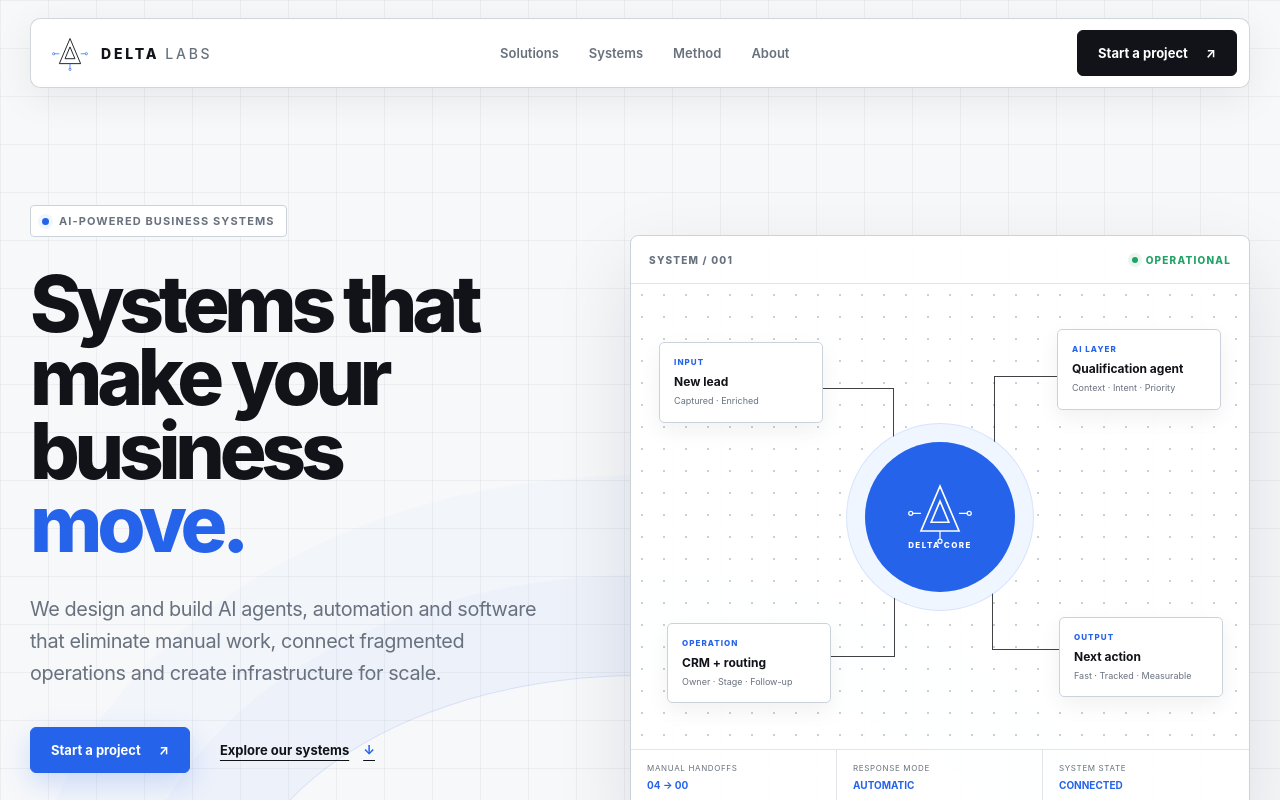
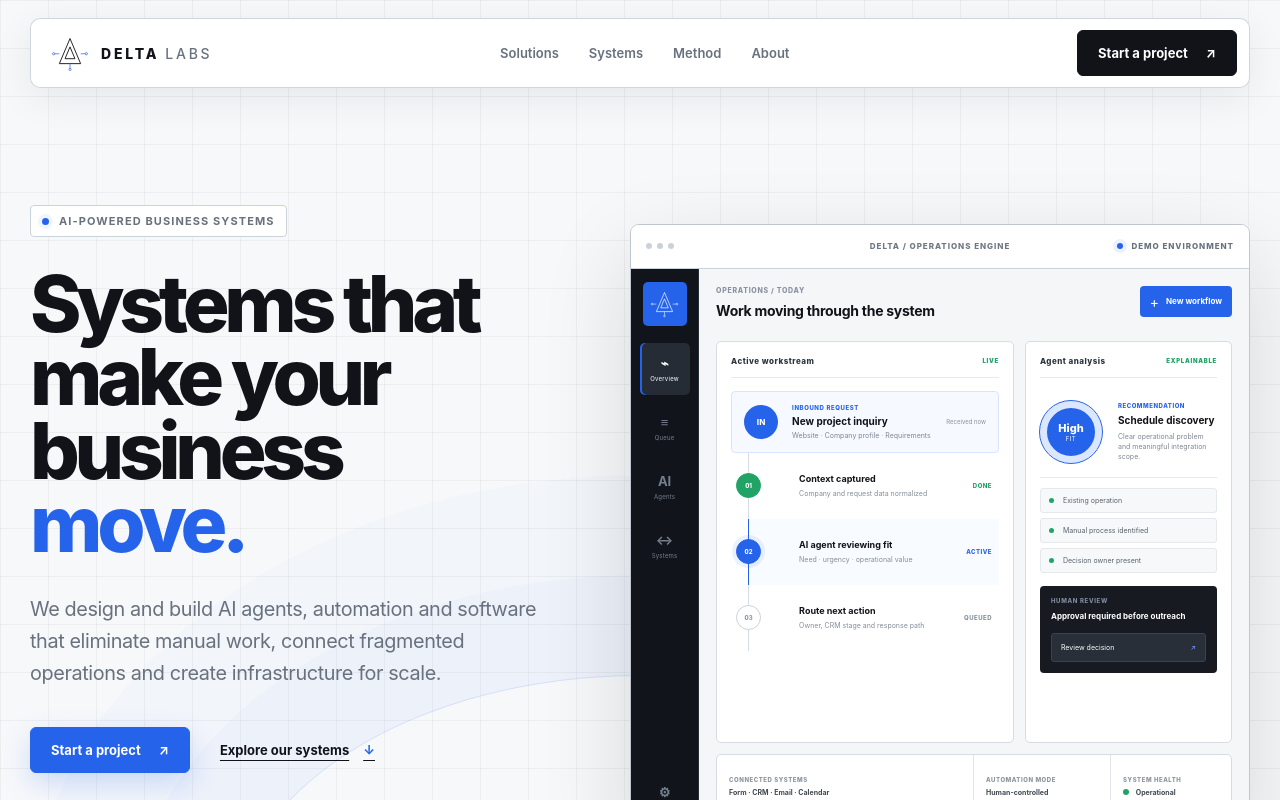
Before and after one commit to christopherecom14-pixel/DELTA-LABS, a Next.js app: page / in a window 1280 px wide. Shown: the top 800 px of the page. Built offline with nearby package versions, Linux system fonts and the light colour scheme.

Commit message:
Redesign Delta systems visuals

```diff
--- a/app/globals.css
+++ b/app/globals.css
@@ -111,40 +111,78 @@ button, a { -webkit-tap-highlight-color: transparent; }
 .hero-services { display: flex; align-items: center; flex-wrap: wrap; gap: 11px; margin-top: 50px; color: var(--muted); font-size: 11px; font-weight: 700; letter-spacing: .09em; text-transform: uppercase; }
 .hero-services i { width: 3px; height: 3px; background: var(--blue); border-radius: 50%; }
 
-.system-console { align-self: center; min-height: 590px; background: rgba(255, 255, 255, .94); border: 1px solid var(--line-dark); box-shadow: 0 28px 80px rgba(17, 19, 24, .11); border-radius: 8px; overflow: hidden; }
-.console-topline { height: 48px; display: flex; align-items: center; justify-content: space-between; padding: 0 18px; border-bottom: 1px solid var(--line); color: var(--muted); font-size: 10px; font-weight: 800; letter-spacing: .12em; }
-.console-topline .live { display: flex; align-items: center; gap: 8px; color: var(--green); }
-.console-topline .live i { width: 6px; height: 6px; background: var(--green); border-radius: 50%; box-shadow: 0 0 0 4px rgba(33, 163, 102, .1); }
-.console-stage { position: relative; height: 465px; background-image: radial-gradient(#c9d0da 1px, transparent 1px); background-size: 22px 22px; overflow: hidden; }
-.system-card { position: absolute; z-index: 3; width: 164px; padding: 14px; background: white; border: 1px solid var(--line-dark); border-radius: 5px; box-shadow: 0 8px 22px rgba(17, 19, 24, .06); }
-.system-card small { display: block; margin-bottom: 7px; color: var(--blue); font-size: 8px; font-weight: 850; letter-spacing: .13em; }
-.system-card strong { display: block; margin-bottom: 5px; font-size: 12px; }
-.system-card span { display: block; color: var(--muted); font-size: 9px; line-height: 1.45; }
-.system-card--lead { left: 28px; top: 58px; }
-.system-card--agent { right: 28px; top: 45px; }
-.system-card--crm { left: 36px; bottom: 46px; }
-.system-card--result { right: 26px; bottom: 52px; }
-.system-core { position: absolute; z-index: 4; left: 50%; top: 50%; width: 150px; height: 150px; display: grid; place-items: center; align-content: center; color: white; background: var(--blue); border-radius: 50%; transform: translate(-50%, -50%); box-shadow: 0 0 0 18px var(--blue-pale), 0 0 0 19px rgba(37, 99, 235, .18); }
-.system-core .delta-mark { width: 68px; height: 68px; }
-.system-core .delta-trace { stroke: white; }
-.system-core .delta-node { fill: var(--blue); stroke: white; }
-.system-core span { margin-top: -6px; font-size: 8px; font-weight: 850; letter-spacing: .18em; }
-.flow-line { position: absolute; z-index: 1; display: block; border-color: var(--blue); opacity: .8; }
-.flow-line::after { content: ""; position: absolute; width: 7px; height: 7px; background: white; border: 2px solid var(--blue); border-radius: 50%; }
-.flow-line--one { left: 190px; top: 104px; width: 73px; height: 92px; border-top: 1px solid; border-right: 1px solid; }
-.flow-line--one::after { right: -5px; bottom: -5px; }
-.flow-line--two { right: 190px; top: 92px; width: 65px; height: 104px; border-top: 1px solid; border-left: 1px solid; }
-.flow-line--two::after { left: -5px; bottom: -5px; }
-.flow-line--three { left: 199px; bottom: 92px; width: 65px; height: 104px; border-bottom: 1px solid; border-right: 1px solid; }
-.flow-line--three::after { right: -5px; top: -5px; }
-.flow-line--four { right: 190px; bottom: 99px; width: 67px; height: 97px; border-bottom: 1px solid; border-left: 1px solid; }
-.flow-line--four::after { left: -5px; top: -5px; }
-.console-metrics { min-height: 76px; display: grid; grid-template-columns: repeat(3, 1fr); border-top: 1px solid var(--line); }
-.console-metrics div { padding: 13px 16px; border-right: 1px solid var(--line); }
-.console-metrics div:last-child { border: 0; }
-.console-metrics span, .console-metrics strong { display: block; }
-.console-metrics span { margin-bottom: 6px; color: var(--muted); font-size: 8px; letter-spacing: .08em; text-transform: uppercase; }
-.console-metrics strong { font-size: 10px; color: var(--blue); }
+.command-system { align-self: center; min-height: 610px; background: #f4f6f8; border: 1px solid #bfc6d0; box-shadow: 0 32px 90px rgba(17, 19, 24, .14); border-radius: 9px; overflow: hidden; }
+.command-chrome { height: 44px; display: grid; grid-template-columns: 1fr auto 1fr; align-items: center; padding: 0 15px; color: #6f7885; background: white; border-bottom: 1px solid var(--line-dark); font-size: 8px; font-weight: 800; letter-spacing: .12em; }
+.chrome-dots { display: flex; gap: 5px; }
+.chrome-dots i { width: 6px; height: 6px; background: #cbd1d9; border-radius: 50%; }
+.command-chrome > span:nth-child(2) { text-align: center; }
+.demo-state { justify-self: end; display: flex; align-items: center; gap: 8px; color: #68717e; }
+.demo-state i { width: 6px; height: 6px; background: var(--blue); border-radius: 50%; box-shadow: 0 0 0 4px rgba(37,99,235,.09); }
+.command-body { min-height: 566px; display: grid; grid-template-columns: 68px 1fr; }
+.command-sidebar { display: flex; flex-direction: column; align-items: center; gap: 7px; padding: 13px 8px; background: #11151b; border-right: 1px solid #292f38; }
+.sidebar-mark { width: 44px; height: 44px; display: grid; place-items: center; margin-bottom: 10px; color: white; background: var(--blue); border-radius: 5px; }
+.sidebar-mark .delta-mark { width: 29px; height: 29px; }
+.sidebar-mark .delta-trace, .sidebar-mark .delta-outline { stroke: white; }
+.sidebar-mark .delta-node { fill: var(--blue); stroke: white; }
+.side-item { width: 50px; min-height: 52px; display: grid; place-items: center; align-content: center; gap: 4px; padding: 5px; color: #737e8d; background: transparent; border: 0; border-radius: 5px; cursor: default; }
+.side-item span { font-size: 13px; font-weight: 750; }
+.side-item small { font-size: 6px; letter-spacing: .04em; }
+.side-item--active { color: white; background: #252c36; box-shadow: inset 2px 0 var(--blue); }
+.side-item--bottom { margin-top: auto; }
+.command-main { min-width: 0; padding: 17px; }
+.command-heading { height: 55px; display: flex; align-items: flex-start; justify-content: space-between; }
+.command-heading small, .command-heading strong { display: block; }
+.command-heading small { margin-bottom: 7px; color: #89929e; font-size: 7px; font-weight: 800; letter-spacing: .1em; }
+.command-heading strong { font-size: 14px; letter-spacing: -.02em; }
+.command-heading button { min-height: 31px; display: flex; align-items: center; gap: 7px; padding: 0 10px; color: white; background: var(--blue); border: 0; border-radius: 4px; font-size: 8px; font-weight: 750; }
+.command-heading button span { font-size: 14px; font-weight: 400; }
+.command-layout { display: grid; grid-template-columns: 1.18fr .82fr; gap: 11px; min-height: 402px; }
+.workstream-panel, .intelligence-panel { padding: 14px; background: white; border: 1px solid #d7dce3; border-radius: 5px; }
+.panel-title { display: flex; align-items: center; justify-content: space-between; margin-bottom: 13px; padding-bottom: 11px; border-bottom: 1px solid #e6e9ed; }
+.panel-title span { color: #2c333c; font-size: 8px; font-weight: 800; letter-spacing: .06em; }
+.panel-title small { color: var(--green); font-size: 6px; font-weight: 900; letter-spacing: .12em; }
+.workstream-focus { display: grid; grid-template-columns: 38px 1fr auto; gap: 10px; align-items: center; padding: 12px; background: #f6f9ff; border: 1px solid #d9e5ff; border-radius: 4px; }
+.focus-icon { width: 34px; height: 34px; display: grid; place-items: center; color: white; background: var(--blue); border-radius: 50%; font-size: 8px; font-weight: 850; }
+.workstream-focus small, .workstream-focus strong, .workstream-focus p { display: block; margin: 0; }
+.workstream-focus small { margin-bottom: 4px; color: var(--blue); font-size: 6px; font-weight: 850; letter-spacing: .1em; }
+.workstream-focus strong { font-size: 10px; }
+.workstream-focus p { margin-top: 4px; color: #7e8793; font-size: 7px; }
+.workstream-focus > i { color: #89929e; font-size: 6px; font-style: normal; }
+.event-line { min-height: 66px; position: relative; display: grid; grid-template-columns: 25px 1fr auto; gap: 9px; align-items: center; margin-left: 17px; padding: 10px 7px 10px 16px; border-left: 1px solid #d7dce3; }
+.event-line > span { width: 25px; height: 25px; display: grid; place-items: center; margin-left: -29px; color: #8b949f; background: white; border: 1px solid #ccd2da; border-radius: 50%; font-size: 6px; font-weight: 850; }
+.event-line strong, .event-line small { display: block; }
+.event-line strong { margin-bottom: 5px; font-size: 9px; }
+.event-line small { color: #858e9a; font-size: 7px; }
+.event-line > i { color: #8a939f; font-size: 6px; font-style: normal; font-weight: 850; letter-spacing: .08em; }
+.event-line--done > span { color: white; background: var(--green); border-color: var(--green); }
+.event-line--done > i { color: var(--green); }
+.event-line--active { background: #f8fbff; border-left-color: var(--blue); }
+.event-line--active > span { color: white; background: var(--blue); border-color: var(--blue); box-shadow: 0 0 0 4px rgba(37,99,235,.09); }
+.event-line--active > i { color: var(--blue); }
+.analysis-score { display: grid; grid-template-columns: 66px 1fr; gap: 12px; align-items: center; padding: 10px 0 14px; }
+.score-ring { width: 62px; height: 62px; display: grid; place-items: center; align-content: center; color: white; background: var(--blue); border: 7px solid #dbe7ff; outline: 1px solid var(--blue); border-radius: 50%; }
+.score-ring span { font-size: 11px; font-weight: 850; }
+.score-ring small { font-size: 6px; letter-spacing: .08em; text-transform: uppercase; }
+.analysis-score > div:last-child small, .analysis-score > div:last-child strong { display: block; }
+.analysis-score > div:last-child small { margin-bottom: 5px; color: var(--blue); font-size: 6px; font-weight: 850; letter-spacing: .09em; }
+.analysis-score > div:last-child strong { font-size: 10px; }
+.analysis-score p { margin: 6px 0 0; color: #7f8894; font-size: 7px; line-height: 1.45; }
+.signal-list { display: grid; gap: 5px; padding: 10px 0 13px; border-top: 1px solid #e7eaee; }
+.signal-list span { padding: 7px 8px; color: #59626e; background: #f7f8fa; border: 1px solid #e5e8ec; border-radius: 3px; font-size: 7px; }
+.signal-list i { display: inline-block; width: 5px; height: 5px; margin-right: 7px; background: var(--green); border-radius: 50%; }
+.human-gate { padding: 11px; background: #171b21; border-radius: 4px; }
+.human-gate > span, .human-gate > strong { display: block; }
+.human-gate > span { margin-bottom: 7px; color: #7d8aa0; font-size: 6px; font-weight: 850; letter-spacing: .11em; }
+.human-gate > strong { margin-bottom: 11px; color: white; font-size: 8px; line-height: 1.4; }
+.human-gate button { width: 100%; min-height: 29px; display: flex; align-items: center; justify-content: space-between; padding: 0 9px; color: white; background: #292f38; border: 1px solid #3a424e; border-radius: 3px; font-size: 7px; }
+.human-gate button i { color: #75a1ff; font-style: normal; }
+.system-health { min-height: 66px; display: grid; grid-template-columns: 1.5fr .8fr .7fr; margin-top: 11px; background: white; border: 1px solid #d7dce3; border-radius: 5px; }
+.system-health > div { display: flex; flex-direction: column; justify-content: center; padding: 9px 12px; border-right: 1px solid #e1e5ea; }
+.system-health > div:last-child { border: 0; }
+.system-health span, .system-health strong { display: block; }
+.system-health span { margin-bottom: 5px; color: #8a939e; font-size: 6px; font-weight: 800; letter-spacing: .09em; }
+.system-health strong { color: #414852; font-size: 7px; }
+.system-health strong i { display: inline-block; width: 6px; height: 6px; margin-right: 5px; background: var(--green); border-radius: 50%; }
 
 .signal-strip { color: white; background: var(--dark); border-bottom: 1px solid var(--dark-line); }
 .signal-grid { min-height: 130px; display: grid; grid-template-columns: 1.5fr repeat(3, 1fr); align-items: stretch; }
@@ -311,7 +349,7 @@ button, a { -webkit-tap-highlight-color: transparent; }
 @media (max-width: 1100px) {
   .hero-layout { grid-template-columns: 1fr; gap: 0; padding-bottom: 100px; }
   .hero-copy-block { padding-bottom: 40px; }
-  .system-console { width: 100%; max-width: 720px; justify-self: center; }
+  .command-system { width: 100%; max-width: 760px; justify-self: center; }
   .hero { min-height: 1300px; }
   .signal-grid { grid-template-columns: 1fr 1fr; }
   .signal-grid > * { border-bottom: 1px solid var(--dark-line); }
@@ -331,11 +369,12 @@ button, a { -webkit-tap-highlight-color: transparent; }
   .hero-copy-block { padding-top: 78px; }
   .hero { min-height: auto; }
   .hero h1 { font-size: clamp(52px, 15vw, 75px); }
-  .system-console { min-height: 550px; }
-  .console-stage { height: 430px; }
-  .system-card { width: 142px; padding: 11px; }
-  .system-card--lead { left: 14px; }.system-card--agent { right: 14px; }.system-card--crm { left: 14px; }.system-card--result { right: 14px; }
-  .flow-line { display: none; }
+  .command-layout { grid-template-columns: 1fr; }
+  .command-system { min-height: 860px; }
+  .command-body { min-height: 816px; }
+  .intelligence-panel { display: grid; grid-template-columns: 1fr 1fr; gap: 12px; }
+  .intelligence-panel .panel-title { grid-column: 1 / -1; }
+  .human-gate { align-self: stretch; }
   .split-heading, .method-layout, .labs-layout, .faq-layout, .assessment-layout, .fit-panel { grid-template-columns: 1fr; gap: 45px; }
   .method-sticky, .faq-layout > div:first-child, .assessment-copy { position: static; }
   .friction-grid, .why-grid { grid-template-columns: 1fr 1fr; }
@@ -371,13 +410,22 @@ button, a { -webkit-tap-highlight-color: transparent; }
   .hero-actions { align-items: flex-start; flex-direction: column; gap: 22px; }
   .hero-services { align-items: flex-start; flex-direction: column; }
   .hero-services i { display: none; }
-  .system-console { min-height: 645px; }
-  .console-stage { height: 560px; }
-  .system-card { width: 135px; }
-  .system-card--lead { top: 24px; }.system-card--agent { top: 24px; }.system-card--crm { bottom: 25px; }.system-card--result { bottom: 25px; }
-  .system-core { width: 128px; height: 128px; }
-  .console-metrics { grid-template-columns: 1fr; }
-  .console-metrics div { border-right: 0; border-bottom: 1px solid var(--line); }
+  .command-system { min-height: 980px; }
+  .command-chrome { grid-template-columns: 1fr 1fr; }
+  .command-chrome > span:nth-child(2) { display: none; }
+  .command-body { min-height: 936px; grid-template-columns: 52px 1fr; }
+  .command-sidebar { padding-inline: 4px; }
+  .sidebar-mark { width: 39px; height: 39px; }
+  .side-item { width: 42px; }
+  .side-item small { display: none; }
+  .command-main { padding: 11px; }
+  .command-heading strong { font-size: 11px; }
+  .command-heading button { font-size: 0; }
+  .command-heading button span { font-size: 16px; }
+  .command-layout { min-height: 750px; }
+  .intelligence-panel { display: block; }
+  .system-health { grid-template-columns: 1fr; }
+  .system-health > div { border-right: 0; border-bottom: 1px solid #e1e5ea; }
   .signal-grid { grid-template-columns: 1fr; }
   .signal-grid > * { padding: 25px 0; border-left: 0; border-right: 0 !important; }
   .split-heading h2, .section-intro h2, .method-sticky h2, .assessment-copy h2, .faq-layout h2, .labs-layout h2 { font-size: 40px; }
--- a/app/page.tsx
+++ b/app/page.tsx
@@ -89,17 +89,41 @@ export default function Home() {
               </div>
             </div>
 
-            <div className="system-console" aria-label="Illustration of an integrated business system">
-              <div className="console-topline"><span>SYSTEM / 001</span><span className="live"><i /> OPERATIONAL</span></div>
-              <div className="console-stage">
-                <div className="system-card system-card--lead"><small>INPUT</small><strong>New lead</strong><span>Captured · Enriched</span></div>
-                <div className="system-card system-card--agent"><small>AI LAYER</small><strong>Qualification agent</strong><span>Context · Intent · Priority</span></div>
-                <div className="system-core"><DeltaMark /><span>DELTA CORE</span></div>
-                <div className="system-card system-card--crm"><small>OPERATION</small><strong>CRM + routing</strong><span>Owner · Stage · Follow-up</span></div>
-                <div className="system-card system-card--result"><small>OUTPUT</small><strong>Next action</strong><span>Fast · Tracked · Measurable</span></div>
-                <span className="flow-line flow-line--one" /><span className="flow-line flow-line--two" /><span className="flow-line flow-line--three" /><span className="flow-line flow-line--four" />
+            <div className="command-system" aria-label="Demonstration of an AI-powered operations command system">
+              <div className="command-chrome">
+                <div className="chrome-dots"><i /><i /><i /></div>
+                <span>DELTA / OPERATIONS ENGINE</span>
+                <span className="demo-state"><i /> DEMO ENVIRONMENT</span>
               </div>
-              <div className="console-metrics"><div><span>Manual handoffs</span><strong>04 → 00</strong></div><div><span>Response mode</span><strong>AUTOMATIC</strong></div><div><span>System state</span><strong>CONNECTED</strong></div></div>
+              <div className="command-body">
+                <aside className="command-sidebar">
+                  <div className="sidebar-mark"><DeltaMark compact /></div>
+                  <button className="side-item side-item--active" aria-label="Operations overview"><span>⌁</span><small>Overview</small></button>
+                  <button className="side-item" aria-label="Work queue"><span>≡</span><small>Queue</small></button>
+                  <button className="side-item" aria-label="AI agents"><span>AI</span><small>Agents</small></button>
+                  <button className="side-item" aria-label="System integrations"><span>↔</span><small>Systems</small></button>
+                  <button className="side-item side-item--bottom" aria-label="Settings"><span>⚙</span><small>Settings</small></button>
+                </aside>
+                <div className="command-main">
+                  <div className="command-heading"><div><small>OPERATIONS / TODAY</small><strong>Work moving through the system</strong></div><button><span>+</span> New workflow</button></div>
+                  <div className="command-layout">
+                    <section className="workstream-panel">
+                      <div className="panel-title"><span>Active workstream</span><small>LIVE</small></div>
+                      <div className="workstream-focus"><span className="focus-icon">IN</span><div><small>INBOUND REQUEST</small><strong>New project inquiry</strong><p>Website · Company profile · Requirements</p></div><i>Received now</i></div>
+                      <div className="event-line event-line--done"><span>01</span><div><strong>Context captured</strong><small>Company and request data normalized</small></div><i>DONE</i></div>
+                      <div className="event-line event-line--active"><span>02</span><div><strong>AI agent reviewing fit</strong><small>Need · urgency · operational value</small></div><i>ACTIVE</i></div>
+                      <div className="event-line"><span>03</span><div><strong>Route next action</strong><small>Owner, CRM stage and response path</small></div><i>QUEUED</i></div>
+                    </section>
+                    <aside className="intelligence-panel">
+                      <div className="panel-title"><span>Agent analysis</span><small>EXPLAINABLE</small></div>
+                      <div className="analysis-score"><div className="score-ring"><span>High</span><small>fit</small></div><div><small>RECOMMENDATION</small><strong>Schedule discovery</strong><p>Clear operational problem and meaningful integration scope.</p></div></div>
+                      <div className="signal-list"><span><i /> Existing operation</span><span><i /> Manual process identified</span><span><i /> Decision owner present</span></div>
+                      <div className="human-gate"><span>HUMAN REVIEW</span><strong>Approval required before outreach</strong><button>Review decision <i>↗</i></button></div>
+                    </aside>
+                  </div>
+                  <div className="system-health"><div><span>CONNECTED SYSTEMS</span><strong>Form · CRM · Email · Calendar</strong></div><div><span>AUTOMATION MODE</span><strong>Human-controlled</strong></div><div><span>SYSTEM HEALTH</span><strong><i /> Operational</strong></div></div>
+                </div>
+              </div>
             </div>
           </div>
         </section>
```
Also changed, not shown: public/og.png.
